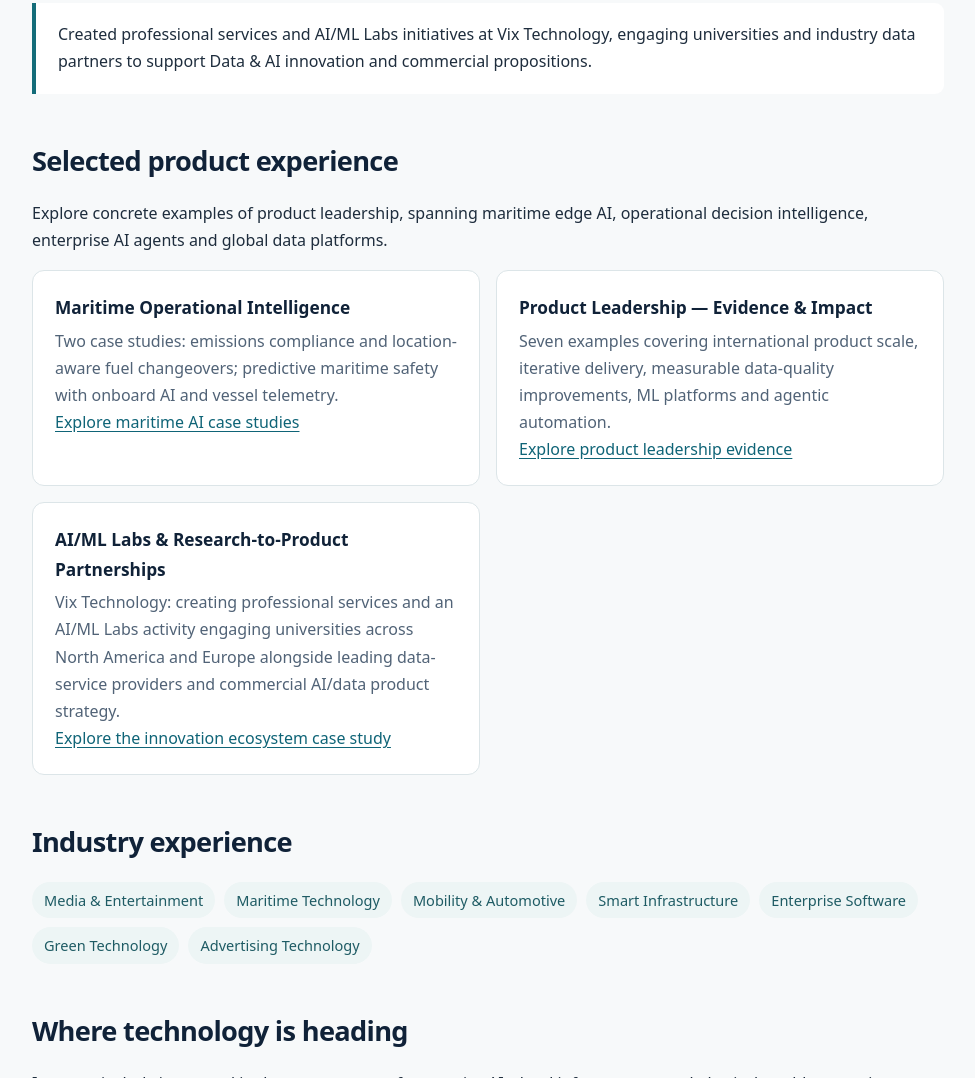
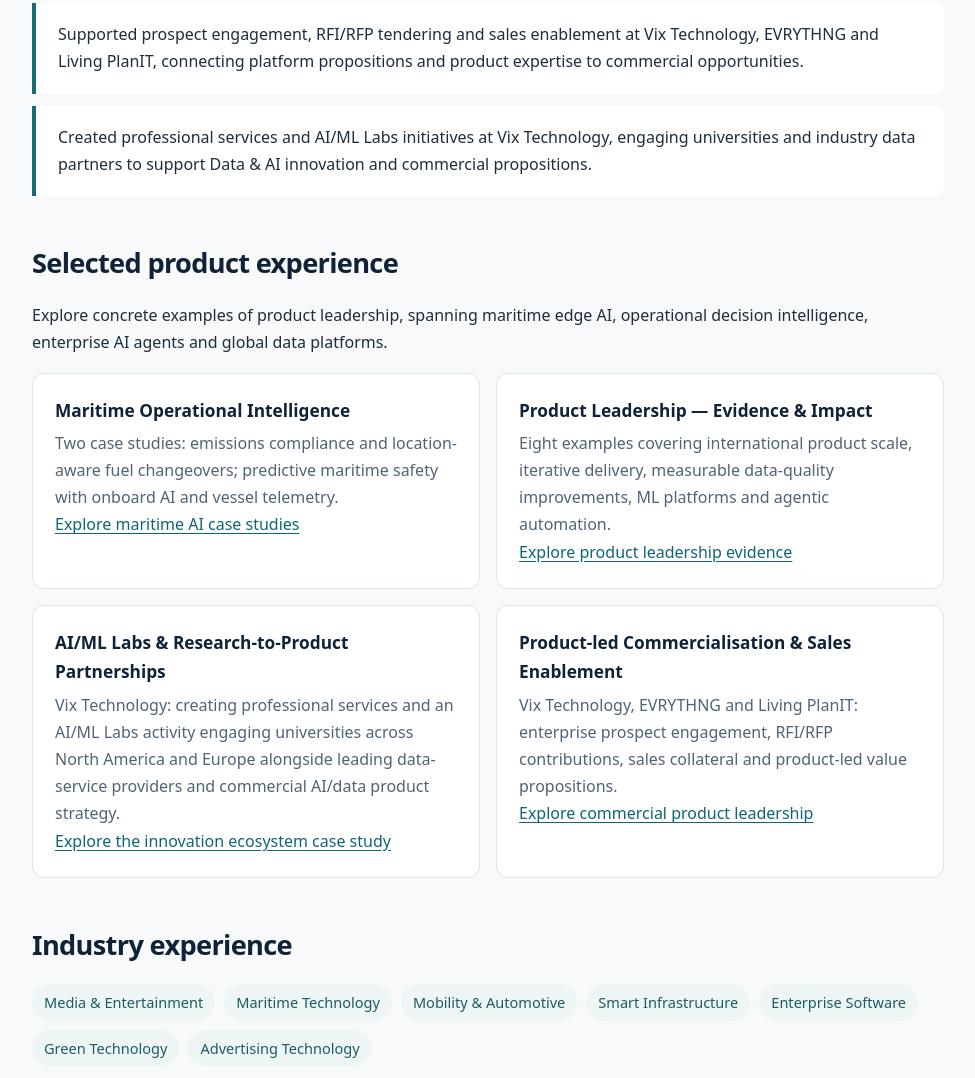
Before and after one commit to FredP-21/fredericpotet, a plain HTML site: page index.html in a window 1280 px wide. Shown: the part 1753-2831 px from the top of the page, without its empty margins (152-1127 px from the left). Drawn offline with Linux system fonts and the light colour scheme.

Commit message:
Add commercial product leadership and prospect sales engagement

```diff
--- a/index.html
+++ b/index.html
@@ -82,6 +82,7 @@
         <li>Delivered a maritime edge computing platform deployed across approximately <strong>600 devices</strong> internationally.</li>
         <li>Drove AI-assisted data-quality automation, increasing rule coverage from approximately <strong>40% to over 70% in four weeks</strong>.</li>
         <li>Built and led multidisciplinary product teams across complex technical and international environments.</li>
+        <li>Supported prospect engagement, RFI/RFP tendering and sales enablement at Vix Technology, EVRYTHNG and Living PlanIT, connecting platform propositions and product expertise to commercial opportunities.</li>
         <li>Created professional services and AI/ML Labs initiatives at Vix Technology, engaging universities and industry data partners to support Data &amp; AI innovation and commercial propositions.</li>
       </ul>
     </section>
@@ -96,13 +97,18 @@
         </article>
         <article class="card">
           <h3>Product Leadership — Evidence &amp; Impact</h3>
-          <p>Seven examples covering international product scale, iterative delivery, measurable data-quality improvements, ML platforms and agentic automation.</p>
+          <p>Eight examples covering international product scale, iterative delivery, measurable data-quality improvements, ML platforms and agentic automation.</p>
           <p><a href="product-leadership-evidence.html">Explore product leadership evidence</a></p>
         </article>
         <article class="card">
           <h3>AI/ML Labs &amp; Research-to-Product Partnerships</h3>
           <p>Vix Technology: creating professional services and an AI/ML Labs activity engaging universities across North America and Europe alongside leading data-service providers and commercial AI/data product strategy.</p>
           <p><a href="research-to-product-partnerships.html">Explore the innovation ecosystem case study</a></p>
+        </article>
+        <article class="card">
+          <h3>Product-led Commercialisation &amp; Sales Enablement</h3>
+          <p>Vix Technology, EVRYTHNG and Living PlanIT: enterprise prospect engagement, RFI/RFP contributions, sales collateral and product-led value propositions.</p>
+          <p><a href="product-led-commercialisation.html">Explore commercial product leadership</a></p>
         </article>
       </div>
     </section>
```
